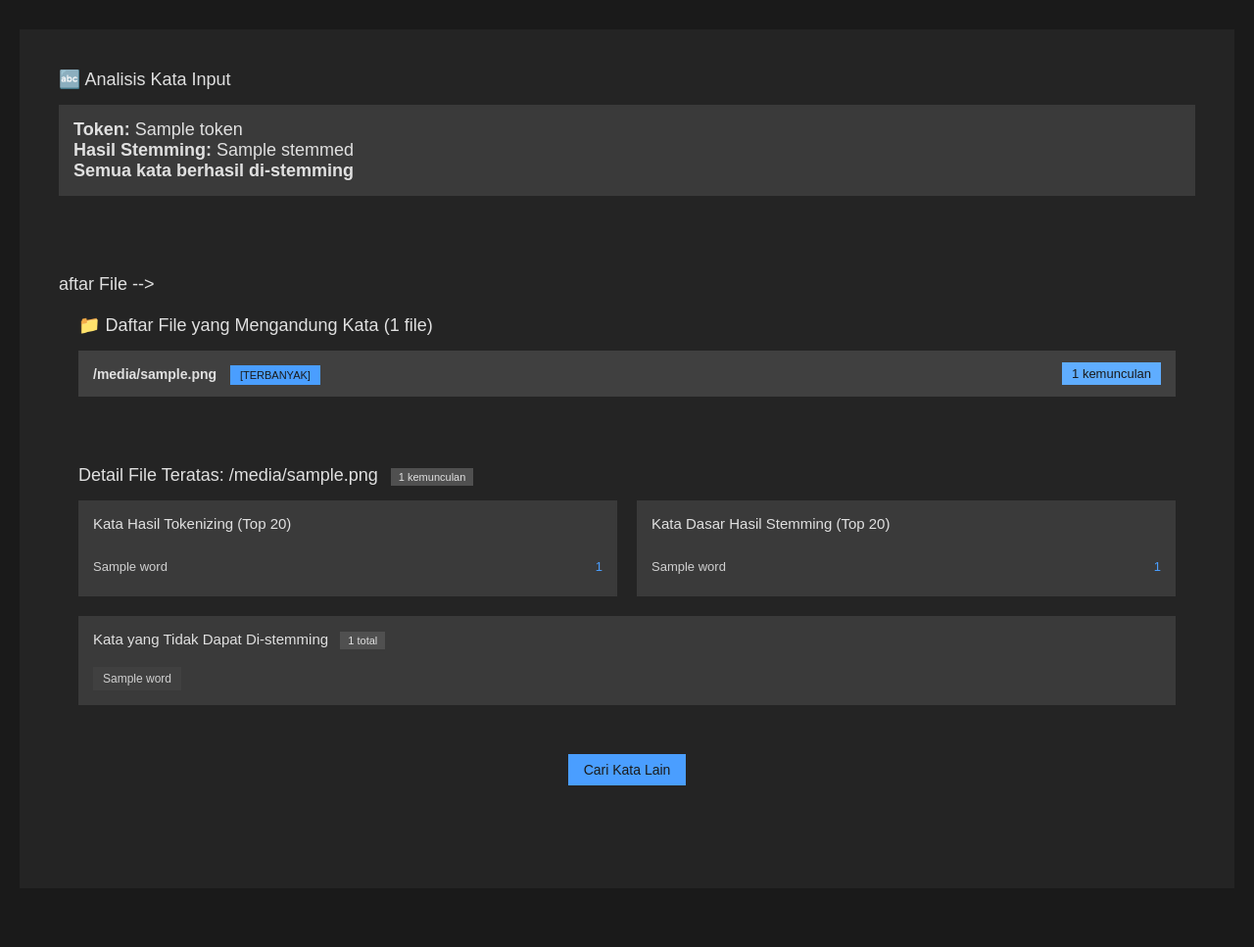
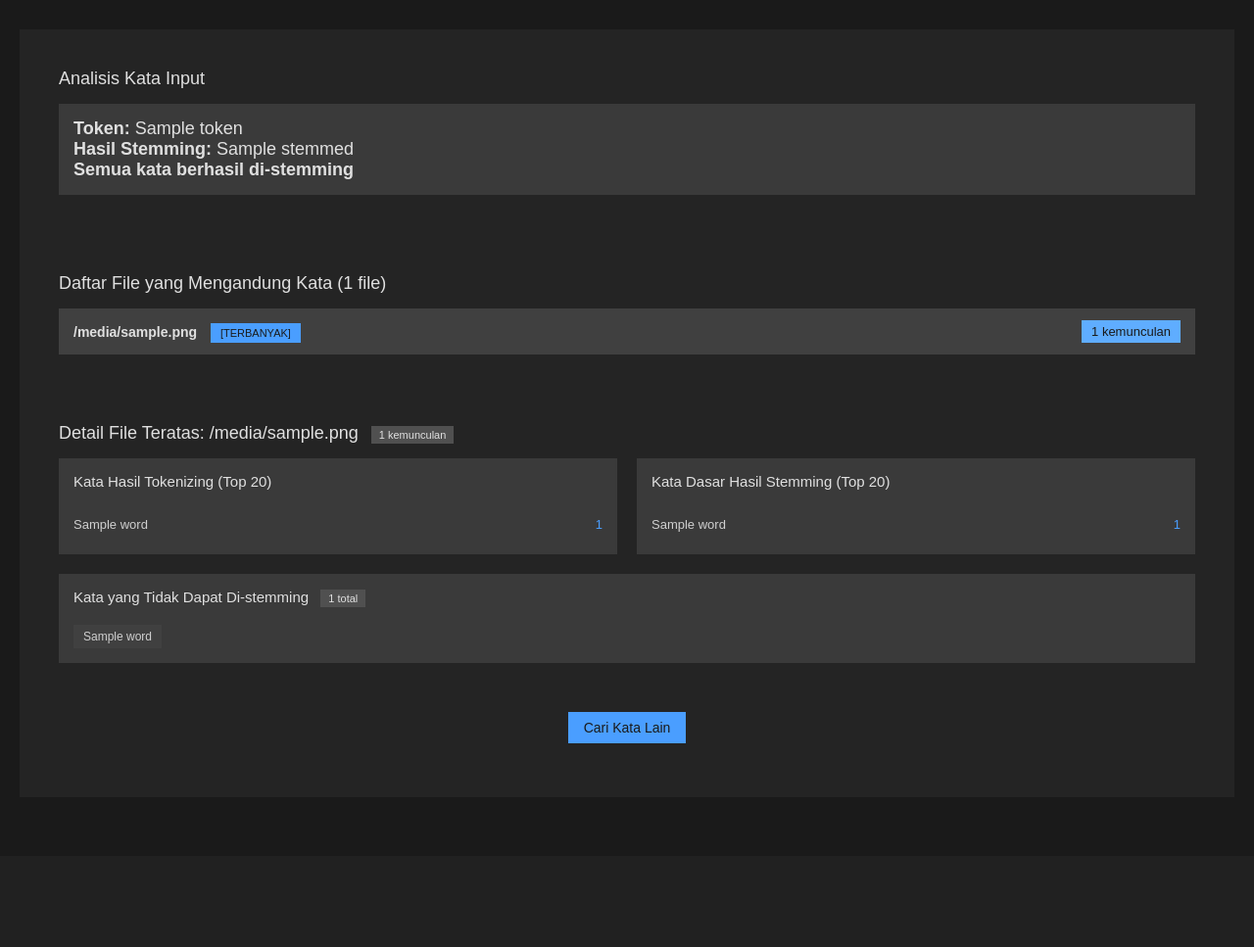
Before and after one commit to rzxyss/tubes-datmin, a Flask app: template templates/result.html in a window 1280 px wide. Shown: the part 109-1076 px from the top of the page at 98% size. After the commit the page ends 868 px from the top, so only its background shows below. Run offline with Flask 3, Linux system fonts and the light colour scheme; the template is opened without the code that fills it: most values are stand-ins (such as "Sample title", 1, 10 or a date in 2020).

Commit message:
perbaikan typo

```diff
--- a/templates/result.html
+++ b/templates/result.html
@@ -213,7 +213,7 @@
         <div class="section-title">
       <!-- Analisis Kata Input -->
       <div class="section">
-        <div class="section-title">🔤 Analisis Kata Input</div>
+        <div class="section-title">Analisis Kata Input</div>
         <div class="info-box">
           <strong>Token:</strong> {{ input_data.tokens|join(', ') }}<br />
           <strong>Hasil Stemming:</strong> {{ input_data.stemmed|join(', ') }}
@@ -227,10 +227,7 @@
       <!-- Daftar File -->
       <div class="section">
         <div class="section-title">
-         aftar File -->
-      <div class="section">
-        <div class="section-title">
-          📁 Daftar File yang Mengandung Kata ({{ all_files|length }} file)
+            Daftar File yang Mengandung Kata ({{ all_files|length }} file)
         </div>
         <div class="file-list">
           {% for file in all_files %}
```
